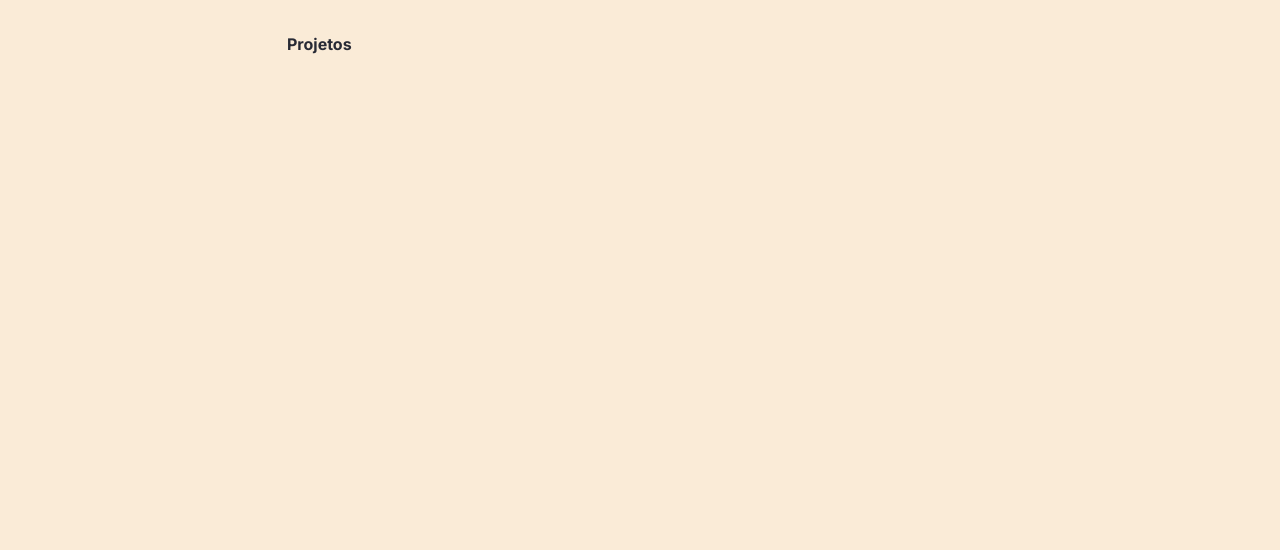
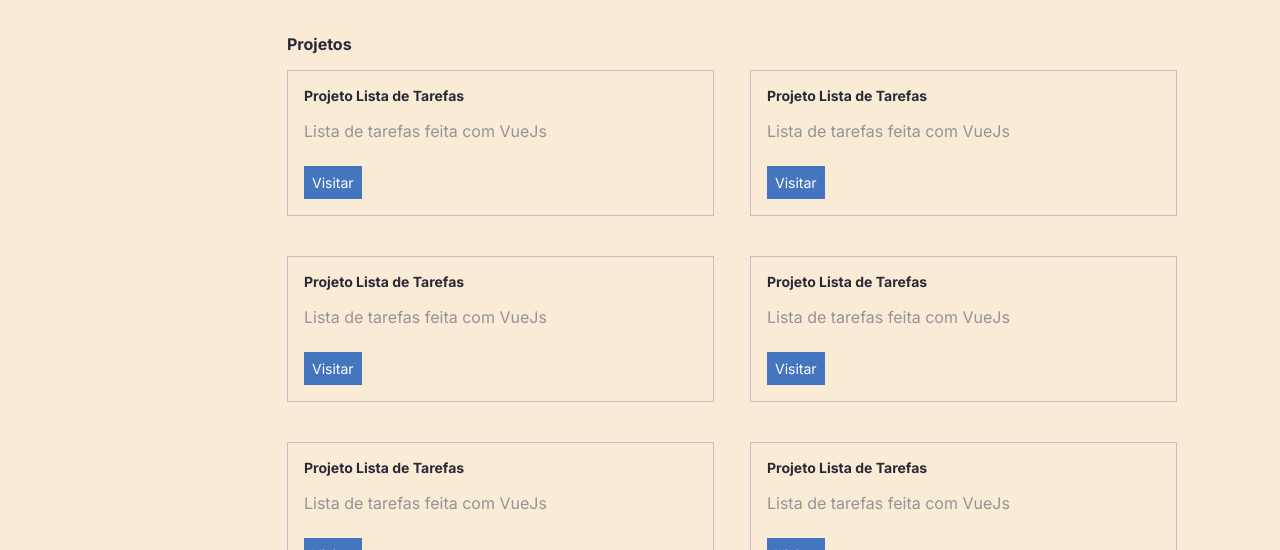
Before and after one commit to BrunoAndradeDinis/portifolio_modulo29, a React (Vite) app: page / in a window 1280 px wide. Shown: the part 402-952 px from the top of the page. Before the commit the page ends 800 px from the top, so only its background shows below. Built offline with nearby package versions, Linux system fonts and the light colour scheme.

Commit message:
feat: components/Projeto, Projetos/styles.ts - Criado a estilização e os componentes de projeto

```diff
--- /dev/null
+++ b/src/components/Projeto/index.tsx
@@ -0,0 +1,11 @@
+import Paragrafo from "../Paragrafo"
+import Titulo from "../Titulo"
+import { Card, LinkBotao } from "./styles"
+
+export const Projeto = () => (
+  <Card>
+    <Titulo>Projeto Lista de Tarefas</Titulo>
+    <Paragrafo tipo="secundario">Lista de tarefas feita com VueJs</Paragrafo>
+    <LinkBotao>Visitar</LinkBotao>
+  </Card>
+)
--- /dev/null
+++ b/src/components/Projeto/styles.ts
@@ -0,0 +1,19 @@
+import styled from "styled-components"
+
+export const Card = styled.div`
+  border: 1px solid #c1c1c1;
+  padding: 1rem;
+`
+export const LinkBotao = styled.a`
+  display: inline-block;
+  background-color: #4476bf;
+  color: #fff;
+  font-size: 14px;
+  padding: 0.5rem;
+  margin-top: 24px;
+
+  &:hover {
+    cursor: pointer;
+    background-color: rgba(68, 117, 191, 0.77);
+  }
+`
--- a/src/containers/Projetos/index.tsx
+++ b/src/containers/Projetos/index.tsx
@@ -1,8 +1,40 @@
+import { Projeto } from "../../components/Projeto"
 import Titulo from "../../components/Titulo"
+import { Lista } from "./styles"
 
 const Projetos = () => (
   <section>
     <Titulo fontSize={16}>Projetos</Titulo>
+    <Lista>
+      <li>
+        <Projeto></Projeto>
+      </li>
+
+      <li>
+        <Projeto></Projeto>
+      </li>
+      <li>
+        <Projeto></Projeto>
+      </li>
+
+      <li>
+        <Projeto></Projeto>
+      </li>
+      <li>
+        <Projeto></Projeto>
+      </li>
+
+      <li>
+        <Projeto></Projeto>
+      </li>
+      <li>
+        <Projeto></Projeto>
+      </li>
+
+      <li>
+        <Projeto></Projeto>
+      </li>
+    </Lista>
   </section>
 )
 
--- /dev/null
+++ b/src/containers/Projetos/styles.ts
@@ -0,0 +1,14 @@
+import styled from "styled-components"
+
+export const Lista = styled.ul`
+  display: grid;
+  grid-template-columns: repeat(2, 1fr);
+  column-gap: 36px;
+  row-gap: 40px;
+
+  @media (max-width: 768px) {
+    grid-template-columns: 1fr;
+    column-gap: 0;
+    row-gap: 16px;
+  }
+`
--- a/src/styles.ts
+++ b/src/styles.ts
@@ -7,6 +7,7 @@ const EstiloGlobal = createGlobalStyle`
     list-style: none;
     box-sizing: border-box;
     font-family: "Inter", sans-serif;
+    transition: all .3s ease-in-out;
 
     body{
       padding-top: 80px;
```
